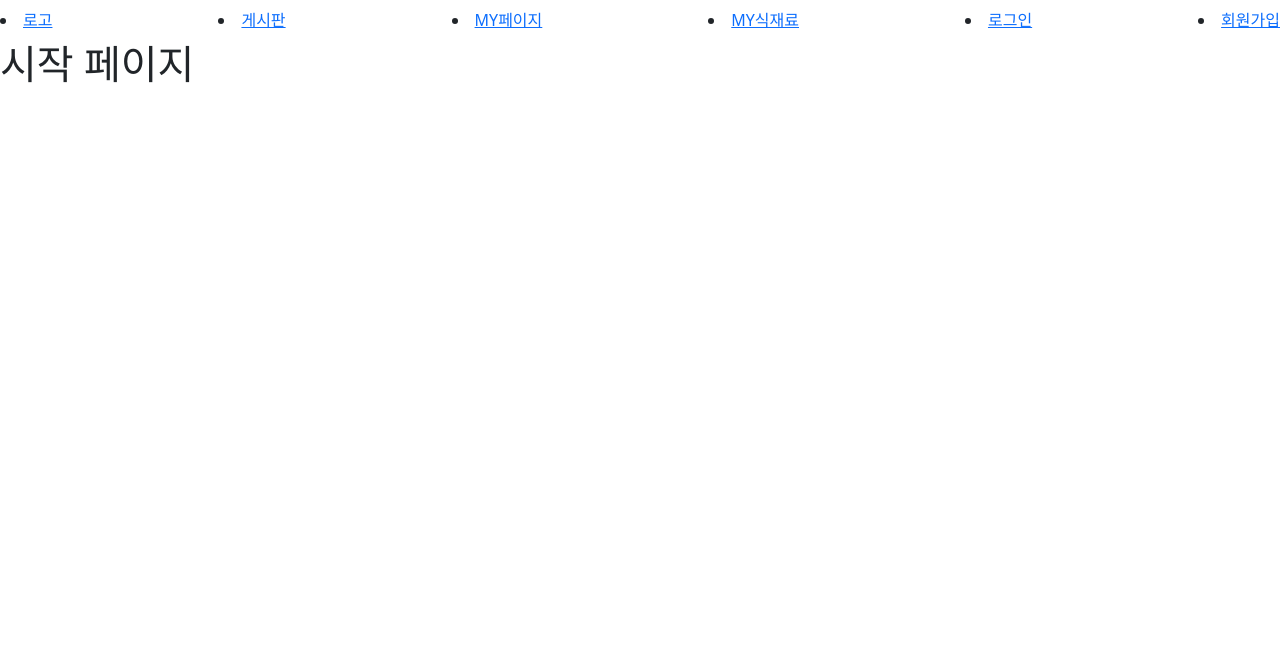
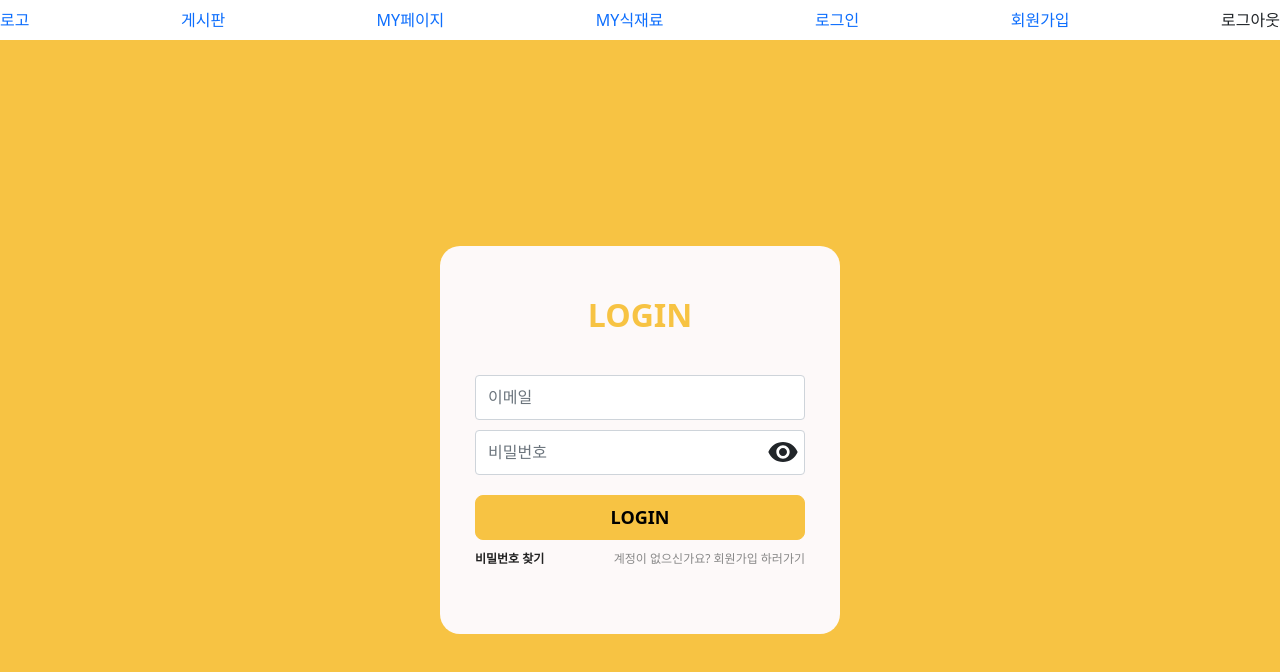
Before and after one commit to lewns2/HANZOOM, a React (Create React App) app in the folder frontend/: page /login in a window 1280 px wide. Before the commit this address led to /main. Shown: the top 672 px of the page. Built offline with nearby package versions, Linux system fonts and the light colour scheme.

Commit message:
add : login, logout 기능 구현
- login 백엔드와 연동
- jwt토큰 localstorage에 저장
- 이메일, 비밀번호 유효성 검사
- Login.scss 추가
- navbar에 로그인, 로그아웃 추가
- login 라우팅 설정
- style.scss 추가

```diff
--- /dev/null
+++ b/frontend/src/assets/style.scss
@@ -0,0 +1,7 @@
+a {
+  text-decoration: none;
+}
+
+li {
+  list-style: none;
+}
--- a/frontend/src/components/Navbar.jsx
+++ b/frontend/src/components/Navbar.jsx
@@ -1,6 +1,14 @@
-import { Link } from 'react-router-dom';
+import { Link, useNavigate } from 'react-router-dom';
 
 export const Navbar = () => {
+  const navigate = useNavigate();
+
+  const logout = () => {
+    alert('로그아웃 되었습니다.');
+    localStorage.removeItem('jwt-token');
+    navigate('/login');
+  };
+
   return (
     <div className="navbar">
       <li>
@@ -16,11 +24,14 @@ export const Navbar = () => {
         <Link to="/my-page">MY식재료</Link>
       </li>
       <li>
-        <Link to="/main">로그인</Link>
+        <Link to="/login">로그인</Link>
       </li>
       <li>
         <Link to="/signup">회원가입</Link>
       </li>
+      <li>
+        <div onClick={logout}>로그아웃</div>
+      </li>
     </div>
   );
 };
--- /dev/null
+++ b/frontend/src/components/User/Login/LoginForm.jsx
@@ -0,0 +1,110 @@
+import { useState, useRef } from 'react';
+import VisibilityIcon from '@mui/icons-material/Visibility';
+import VisibilityOffIcon from '@mui/icons-material/VisibilityOff';
+
+import { Axios } from '../../../core/axios';
+import { Link, useNavigate } from 'react-router-dom';
+
+export const LoginForm = () => {
+  const [email, setEmail] = useState('');
+  const [password, setPassword] = useState('');
+  const [passwordType, setPasswordType] = useState({
+    type: 'password',
+    visible: false,
+  });
+
+  const emailInput = useRef();
+  const passwordInput = useRef();
+
+  const navigate = useNavigate();
+
+  const login = async () => {
+    if (email == '') {
+      alert('이메일을 입력해주세요.');
+      emailInput.current.focus();
+      return;
+    }
+    if (password == '') {
+      alert('패스워드를 입력해주세요.');
+      passwordInput.current.focus();
+      return;
+    }
+
+    const chkResult = await Axios.get(`/users/emailCheck/${email}`);
+    if (chkResult.data) {
+      alert('존재하지 않는 이메일입니다.');
+      emailInput.current.focus();
+      return;
+    }
+
+    Axios.post('/auth/login', {
+      userEmail: email,
+      userPassword: password,
+    })
+      .then((res) => {
+        console.log(res);
+        alert('로그인 되었습니다.');
+        if (res.data.accessToken) {
+          localStorage.setItem('jwt-token', res.data.accessToken);
+        }
+        navigate('/main');
+      })
+      .catch(() => {
+        alert('패스워드를 다시 입력해주세요.');
+        passwordInput.current.focus();
+      });
+  };
+
+  const handlePasswordType = () => {
+    setPasswordType(() => {
+      if (!passwordType.visible) {
+        return { type: 'text', visible: true };
+      }
+      return { type: 'password', visible: false };
+    });
+  };
+
+  return (
+    <>
+      <section className="container">
+        <div className="row">
+          <h2 className="title text-center">LOGIN</h2>
+          <div className="formInput">
+            <input
+              className="form-control"
+              type="text"
+              placeholder="이메일"
+              onChange={(e) => setEmail(e.target.value)}
+              ref={emailInput}
+            />
+          </div>
+          <div className="formInput">
+            <input
+              className="form-control"
+              type={passwordType.type}
+              placeholder="비밀번호"
+              onChange={(e) => setPassword(e.target.value)}
+              ref={passwordInput}
+            />
+            <span className="visibleIcon">
+              {!passwordType.visible ? (
+                <VisibilityIcon style={{ fontSize: '32px' }} onClick={handlePasswordType} />
+              ) : (
+                <VisibilityOffIcon style={{ fontSize: '32px' }} onClick={handlePasswordType} />
+              )}
+            </span>
+          </div>
+          <button className="loginBtn" onClick={login}>
+            LOGIN
+          </button>
+          <div className="loginBottom d-flex justify-content-between">
+            <p className="findPwd">비밀번호 찾기</p>
+            <Link to="/signup">
+              <p>계정이 없으신가요? 회원가입 하러가기</p>
+            </Link>
+          </div>
+        </div>
+      </section>
+    </>
+  );
+};
--- a/frontend/src/index.js
+++ b/frontend/src/index.js
@@ -6,6 +6,7 @@ import reportWebVitals from './reportWebVitals';
 
 import '../node_modules/bootstrap/dist/css/bootstrap.min.css';
 import '../node_modules/bootstrap/dist/js/bootstrap.js';
+import '../src/assets/style.scss';
 
 const root = ReactDOM.createRoot(document.getElementById('root'));
 root.render(
--- a/frontend/src/pages/Routing.jsx
+++ b/frontend/src/pages/Routing.jsx
@@ -3,6 +3,7 @@ import { Board } from './Board';
 import { MyFoodIngredients } from './MyFoodIngredients';
 import { MyPage } from './MyPage';
 import { SignUp } from './User/SignUp';
+import { Login } from './User/Login';
 
 import { Navbar } from '../components/Navbar';
 
@@ -17,7 +18,7 @@ export const Routing = () => {
         <Route path="/board" element={<Board />} />
         <Route path="/my-food-ingredients" element={<MyFoodIngredients />} />
         <Route path="/my-page" element={<MyPage />} />
-        <Route path="*" element={<Navigate replace to="/main" />} />
+        <Route path="/login" element={<Login />} />
         <Route path="/signup" element={<SignUp />} />
       </Routes>
     </BrowserRouter>
--- /dev/null
+++ b/frontend/src/pages/User/Login.jsx
@@ -0,0 +1,15 @@
+import { LoginForm } from '../../components/User/Login/LoginForm';
+
+import './Login.scss';
+
+export const Login = () => {
+  return (
+    <>
+      <section className="loginWrap d-flex justify-content-center">
+        <div className="formWrap">
+          <LoginForm />
+        </div>
+      </section>
+    </>
+  );
+};
--- /dev/null
+++ b/frontend/src/pages/User/Login.scss
@@ -0,0 +1,79 @@
+.loginWrap {
+  background-color: #f7c343;
+  height: 100vh;
+
+  display: flex;
+  align-items: center;
+
+  .formWrap {
+    background-color: #fdf9f9;
+    width: 400px;
+    @media only screen and (max-width: 480px) {
+      width: 350px;
+    }
+    padding: 50px 35px;
+    border-radius: 20px;
+  }
+  .title {
+    color: #f7c343;
+    font-weight: 600;
+    margin-bottom: 40px;
+  }
+  .form-control {
+    margin-bottom: 10px;
+    height: 45px;
+  }
+
+  .formInput {
+    position: relative;
+    padding: 0;
+  }
+
+  .checkBtn {
+    font-size: 13px;
+    background-color: #f7c343;
+    border: 1px solid #f7c343;
+    border-radius: 8px;
+    width: 65px;
+    position: absolute;
+    top: 4px;
+    right: 4px;
+    padding: 8px 0;
+  }
+
+  .visibleIcon {
+    position: absolute;
+    top: 6px;
+    right: 6px;
+    cursor: pointer;
+  }
+
+  .loginBtn {
+    font-size: 18px;
+    font-weight: bolder;
+    background-color: #f7c343;
+    border: 1px solid #f7c343;
+    border-radius: 8px;
+    padding: 8px 0;
+    margin: 10px 0;
+  }
+
+  .loginBottom {
+    padding: 0;
+
+    p {
+      color: #888;
+      font-size: 12px;
+      cursor: pointer;
+      &:hover {
+        // color: #f7c343;
+        font-weight: bold;
+      }
+    }
+
+    .findPwd {
+      color: #222;
+      font-weight: bold;
+    }
+  }
+}
```
